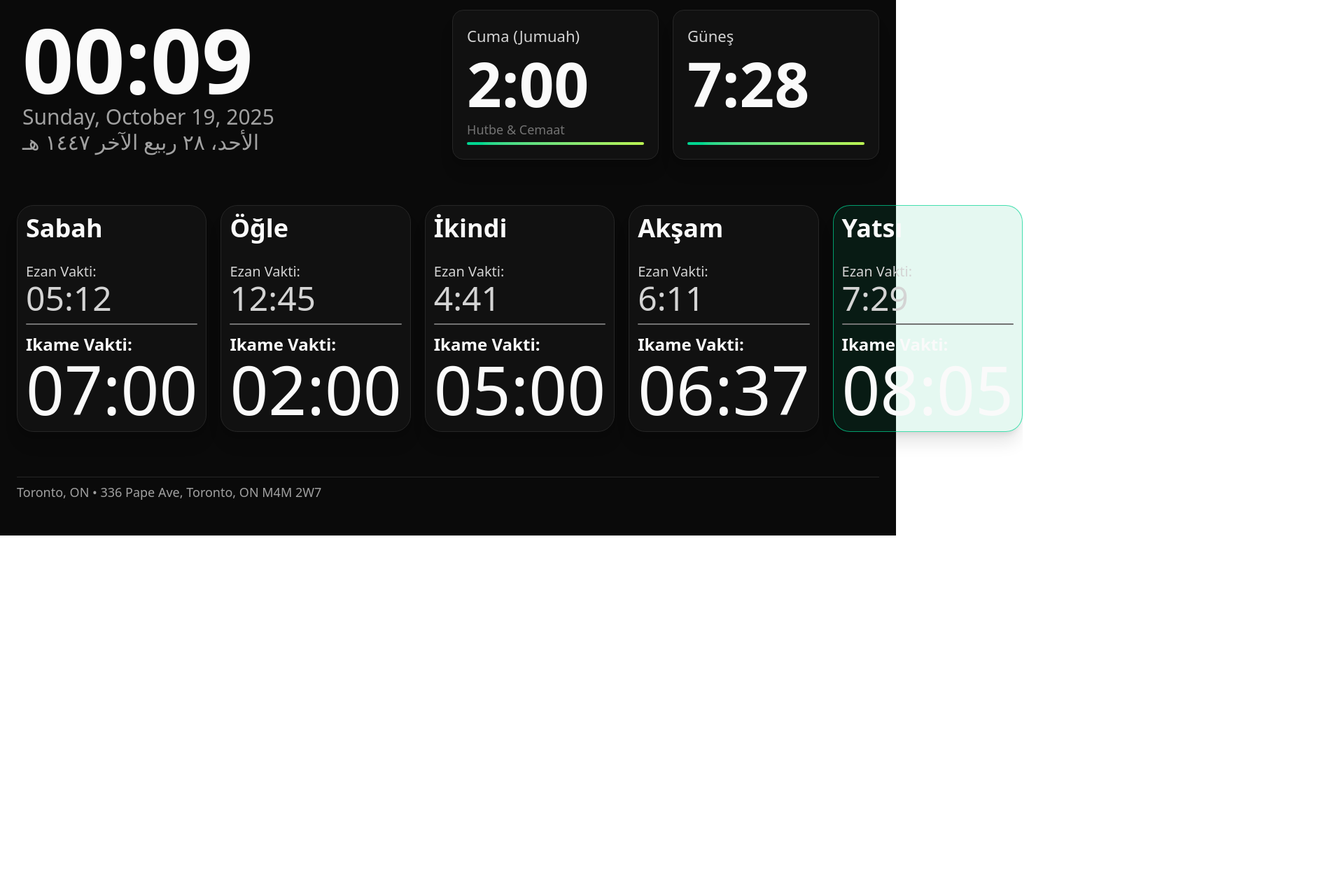
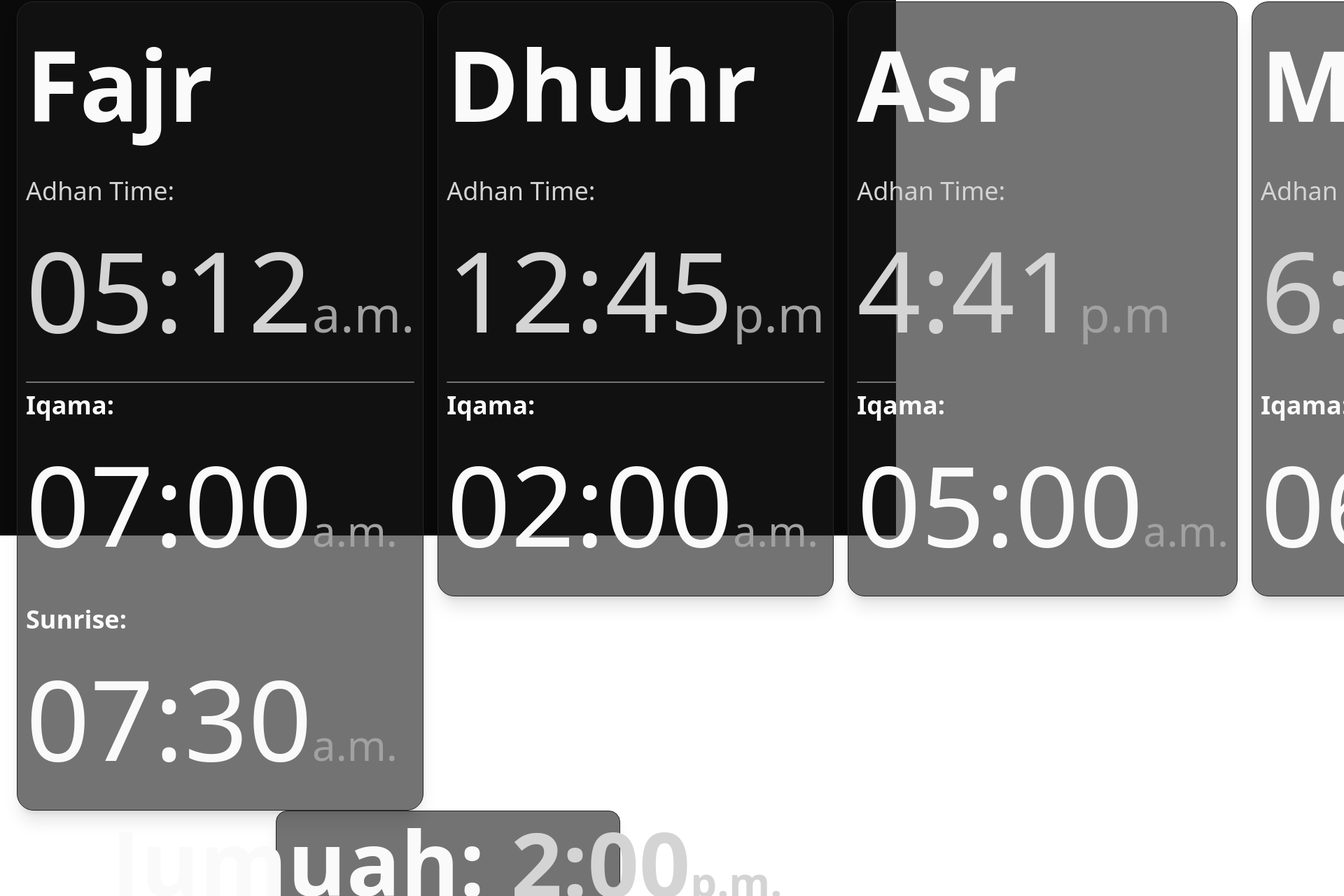
Before and after one commit to ismailsari07/papedisplay, a Next.js app: page / in a window 1280 px wide. Shown: the part 35-1315 px from the top of the page at 70% size, 1920 px wide, since content can reach past the window. Before the commit the page ends 800 px from the top, so only its background shows below. Built offline with nearby package versions, Linux system fonts and the light colour scheme.

Commit message:
horizontal design 2

```diff
--- a/app/page.tsx
+++ b/app/page.tsx
@@ -46,38 +46,35 @@ export default function Home() {
   return (
     <div className="h-screen w-screen bg-neutral-950 text-neutral-50 flex justify-center items-center">
       <div className="w-full flex flex-col p-6">
-        <header className="mb-16 flex justify-between items-center gap-3">
-          <div className="w-1/2 flex flex-col p-2">
-            <div className="text-neutral-50 font-bold text-9xl">
-              {formatTime(now)}
-            </div>
-            <div className="text-neutral-400 text-3xl">
-              {formatGregorian(now)}
-            </div>
-            <div className="text-neutral-400 text-3xl">{formatHijri(now)}</div>
+        <header className="mb-16 flex flex-col justify-between items-center gap-3">
+          <div className="text-neutral-50 font-bold text-[256px]">
+            {formatTime(now)}
+            <span className="text-7xl text-neutral-400">p.m.</span>
           </div>
-          <div className="w-1/2 flex gap-5">
-            <InfoCard
-              title="Cuma (Jumuah)"
-              value={"2:00"}
-              subtitle="Hutbe & Cemaat"
-              accent="from-emerald-400 to-lime-300"
-            />
-            <InfoCard
-              title="Güneş"
-              value={"7:28"}
-              subtitle=""
-              accent="from-emerald-400 to-lime-300"
-            />
+          <div className="text-neutral-400 text-7xl">
+            {formatGregorian(now)}
           </div>
+          <div className="text-neutral-400 text-7xl">{formatHijri(now)}</div>
         </header>
 
-        <section id="prayer-times" className="flex gap-5 justify-between mb-16">
-          <PrayerCard label="Sabah" time="05:12" ikame="07:00" />
-          <PrayerCard label="Öğle" time="12:45" ikame="02:00" />
-          <PrayerCard label="İkindi" time="4:41" ikame="05:00" />
-          <PrayerCard label="Akşam" time="6:11" ikame="06:37" />
-          <PrayerCard label="Yatsı" time="7:29" ikame="08:05" active />
+        <section
+          id="prayer-times"
+          className="flex gap-5 justify-between items-start"
+        >
+          <PrayerCard label="Fajr" time="05:12" ikame="07:00" />
+          <PrayerCard label="Dhuhr" time="12:45" ikame="02:00" />
+          <PrayerCard label="Asr" time="4:41" ikame="05:00" />
+          <PrayerCard label="Maghrib" time="6:11" ikame="06:37" />
+          <PrayerCard label="Isha" time="7:29" ikame="08:05" active />
+        </section>
+
+        <section id="jumaah-info" className="">
+          <InfoCard
+            title="Jumuah"
+            value={"2:00"}
+            subtitle=""
+            accent="from-emerald-400 to-lime-300"
+          />
         </section>
 
         <footer className="flex items-center justify-between pt-2 border-t border-neutral-800">
@@ -103,13 +100,14 @@ function InfoCard({
 }) {
   return (
     <div
-      className={`w-full flex flex-col gap-1 rounded-2xl p-5 bg-neutral-900/60 border border-neutral-800 shadow-xl`}
+      className={`w-2/5 p-2 flex justify-center items-center gap-1 rounded-2xl bg-neutral-900/60 border border-neutral-800 shadow-xl mx-auto`}
     >
-      <div className="text-neutral-300 text-[clamp(14px,1.8vw,22px)] mb-1">
-        {title}
+      <div className="text-neutral-50 text-9xl mb-1 font-semibold">
+        {title}:
       </div>
-      <div className="font-bold tabular-nums text-[clamp(36px,6.8vw,88px)] leading-none">
-        {value}
+      <div className="font-bold text-neutral-300 text-9xl leading-none">
+        &nbsp;{value}
+        <span className="text-6xl">p.m.</span>
       </div>
       {subtitle && (
         <div className="mt-1 text-neutral-500 text-[clamp(12px,1.6vw,18px)]">
@@ -140,7 +138,7 @@ function PrayerCard({
       className={`w-1/2 rounded-3xl p-3 border shadow-xl transition-colors ${active ? "border-emerald-400/70 bg-emerald-500/10" : "border-neutral-800 bg-neutral-900/60"}`}
     >
       <div className="flex items-center justify-between mb-7">
-        <div className="text-4xl text-neutral-50 font-bold">{label}</div>
+        <div className="text-[140px] text-neutral-50 font-bold">{label}</div>
         {/* active && (
           <span className="text-[clamp(12px,1.8vw,18px)] px-3 py-1 rounded-full bg-emerald-500/20 text-emerald-300 border border-emerald-400/50">
             Sıradaki
@@ -148,15 +146,25 @@ function PrayerCard({
     )*/}
       </div>
       <div>
-        <div className="text-xl text-neutral-300">Ezan Vakti:</div>
-        <span className="text-5xl  text-neutral-300">{time}</span>
+        <div className="text-4xl text-neutral-300">Adhan Time:</div>
+        <span className="text-[160px]  text-neutral-300">{time}</span>
+        <span className="text-7xl text-neutral-400">
+          {label === "Fajr" ? "a.m." : "p.m"}
+        </span>
+
         <div className={`w-full h-0.5 bg-neutral-500 rounded-full my-3`} />
-        {label === "Güneş" ? null : (
+
+        <div className="text-4xl text-neutral-50 font-semibold">Iqama:</div>
+        <span className="text-[160px] text-neutral-50">{ikame}</span>
+        <span className="text-6xl text-neutral-400">a.m.</span>
+        {label === "Fajr" && (
           <>
-            <div className="text-2xl text-neutral-50 font-semibold">
-              Ikame Vakti:
+            <div className={`w-full h-0.5 bg-neutral-500 rounded-full my-3`} />
+            <div className="text-4xl text-neutral-50 font-semibold">
+              Sunrise:
             </div>
-            <span className="text-8xl text-neutral-50">{ikame}</span>
+            <span className="text-[160px] text-neutral-50">{"07:30"}</span>
+            <span className="text-6xl text-neutral-400">a.m.</span>
           </>
         )}
       </div>
```
